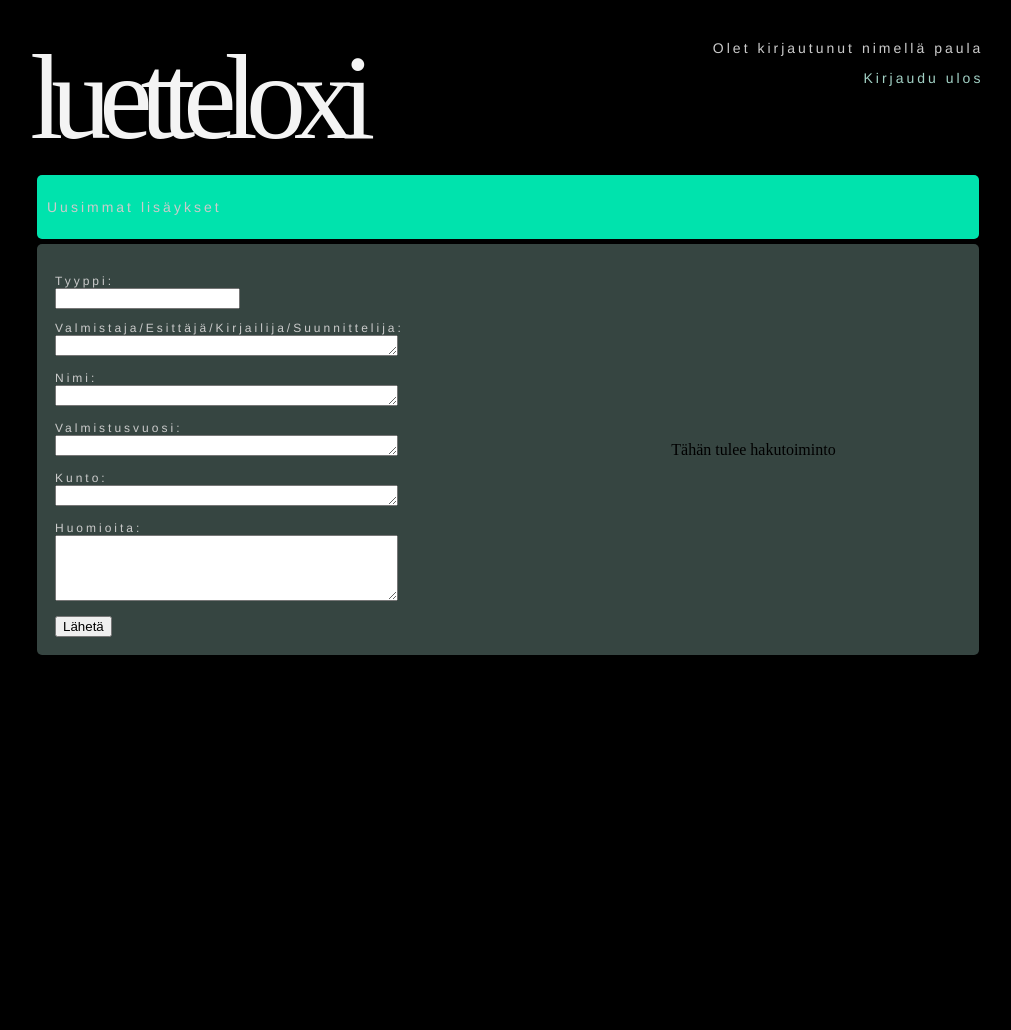
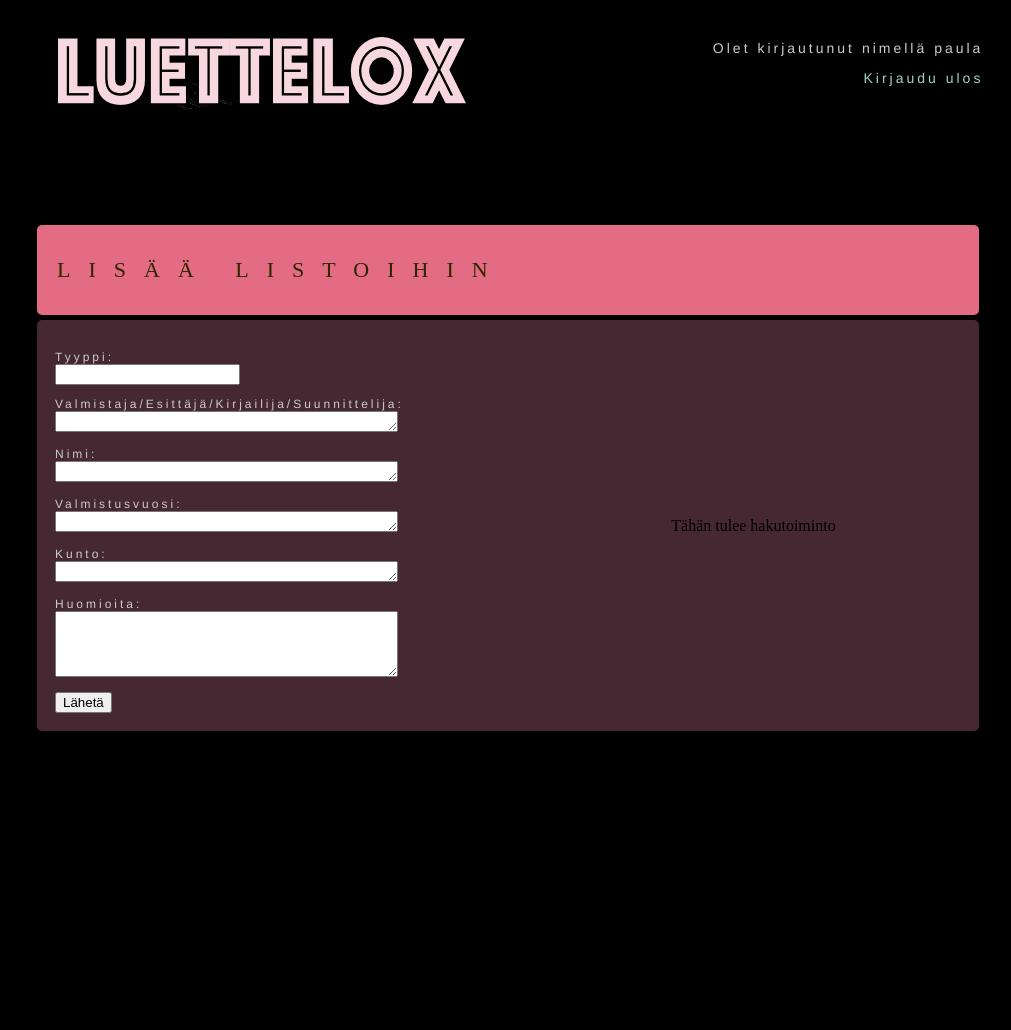
Before and after one commit to tPaux/luettelointiohjelma, a Flask app: page / in a window 1280 px wide. Shown: the whole page, without its empty margins (116-1127 px from the left). Before the commit the page ends 655 px from the top, so only its background shows below. Run offline with Flask 3, Linux system fonts and the light colour scheme; a user stored in the database is signed in; data that the repository does not hold is empty.

Commit message:
updates to everything

```diff
--- a/app.py
+++ b/app.py
@@ -31,9 +31,10 @@ def new_list():
     year = request.form["year"]
     title = request.form["title"]
     condition = request.form["condition"]
+    creator = request.form["creator"]
     username = session["username"]
 
-    list_id = lists.add_list(type, content, year, title, condition, username)
+    list_id = lists.add_list(type, content, year, title, condition, creator, username)
     return redirect("/list/" + str(list_id))
 
 @app.route("/new_item", methods=["POST"])
@@ -42,6 +43,7 @@ def new_item():
     year = request.form["year"]
     title = request.form["type"]
     condition = request.form["condition"]
+    creator = request.form["creator"]
     username = session["username"]
     list_id = request.form["list_id"]
 
@@ -60,6 +62,7 @@ def edit_item(item_id):
         year = request.form["year"]
         title = request.form["type"]
         condition = request.form["condition"]
+        creator = request.form["creator"]
         lists.update_item(item["id"], content, year, title, condition)
         return redirect("/list/" + str(item["list_id"]))
 
--- a/lists.py
+++ b/lists.py
@@ -13,31 +13,31 @@ def get_list(list_id):
     return db.query(sql, [list_id])[0]
 
 def get_items(list_id):
-    sql = """SELECT i.id, i.content, i.sent_at, i.user_id, u.username, i.year, i.title, i.condition
+    sql = """SELECT i.id, i.content, i.sent_at, i.user_id, u.username, i.year, i.title, i.condition, i.creator
              FROM items m, users u
              WHERE i.user_id = u.id AND i.list_id = ?
              ORDER BY i.id"""
     return db.query(sql, [list_id])
 
 def get_item(item_id):
-    sql = "SELECT id, content, year, type, condition, user_id, list_id FROM items WHERE id = ?"
+    sql = "SELECT id, content, year, type, condition, creator, user_id, list_id FROM items WHERE id = ?"
     return db.query(sql, [item_id])[0]
 
-def add_list(type, content, year, title, condition, username):
+def add_list(type, content, year, title, condition, creator, username):
     sql = "INSERT INTO lists (title, user_id) VALUES (?, ?)"
     db.execute(sql, [title, username])
     list_id = db.last_insert_id()
-    add_item(content, year, title, condition, username, list_id)
+    add_item(content, year, title, condition, creator, username, list_id)
     return list_id
 
-def add_item(content, year, title, condition, username, list_id):
-    sql = """INSERT INTO items (content, year, title, condition, sent_at, user_id, list_id) VALUES
+def add_item(content, year, title, condition, creator, username, list_id):
+    sql = """INSERT INTO items (content, year, title, condition, creator, sent_at, user_id, list_id) VALUES
              (?, datetime('now'), ?, ?)"""
-    db.execute(sql, [content, year, title, condition, username, list_id])
+    db.execute(sql, [content, year, title, condition, creator, username, list_id])
 
-def update_item(item_id, content, year, title, condition):
+def update_item(item_id, content, year, title, condition, creator):
     sql = "UPDATE items SET content = ? WHERE id = ?"
-    db.execute(sql, [content, year, title, condition, item_id])
+    db.execute(sql, [content, year, title, condition, creator, item_id])
 
 def remove_item(item_id):
     sql = "DELETE FROM items WHERE id = ?"
--- a/schema.sql
+++ b/schema.sql
@@ -15,6 +15,7 @@ CREATE TABLE items (
     content TEXT,
     year INTEGER,
     title TEXT,
+    creator TEXT,
     condition TEXT,
     sent_at TEXT,
     user_id INTEGER REFERENCES users,
--- a/static/css/styles.css
+++ b/static/css/styles.css
@@ -12,7 +12,7 @@ h1 {
 	font-family: "Times New Roman";
 	font-weight: lighter;
 	font-size: 120px;
-	text-transform: lowercase;
+
 	letter-spacing: -12px;
 	color:#a2d1c5;
 }
@@ -32,9 +32,11 @@ h2 {
 h3 {
 	color: rgb(47, 37, 0);
 	font-family: "Times New Roman";
-	font-size: 16px;
+	font-size: 22px;
+	font-weight: 100;
 	text-transform: uppercase;
-	line-height: 3;
+	letter-spacing: 18px;
+	padding-left: 10px;
 }
 
 
@@ -69,7 +71,7 @@ p {
 }
 
 .headerotsikko {
-	color: #F4F4F4;
+	color: #ffc2c2;
 	text-align: left;
 	line-height: 0%;
 }
@@ -127,7 +129,7 @@ td {
 
 .ylapalkki {
 	width: 88%;
-	height: 100px;
+	height: 150px;
 	padding: 10px;
 	margin: 0px;
 	top: 0px;
@@ -154,23 +156,24 @@ td {
 	margin: 10px;
 	border-radius: 100px;
 	left: 10%;
-	top: 150px;
+	top: 200px;
 	text-align: left;
 	position: absolute;
 }
 
 .paapalkkicontainertumma {
 	width: 90%;
-	background-color: rgba(0, 255, 195, 0.889);
+	background-color: rgba(255, 122, 149, 0.889);
 	border-radius: 5px;
-	height: auto;
+	padding-left: 10px;
+	height: min-content;
 	padding: 10px;
 	margin: 5px;
 }
 
 .paapalkkicontainervaalea {
 	width: 90%;
-	background-color: rgba(200, 255, 240, 0.27);
+	background-color: rgba(255, 148, 184, 0.27);
 	border-radius: 5px;
 	height: auto;
 	padding: 10px;
--- a/templates/index.html
+++ b/templates/index.html
@@ -2,7 +2,7 @@
 <html>
 
 <head>
-  <title>Luetteloxi</title>
+  <title>luetteloxi</title>
   <link rel="stylesheet" href="{{ url_for('static', filename='css/styles.css') }}">
 </head>
 
@@ -15,7 +15,7 @@
 <table>
 	<tr>
 		<td>
-			<h1 class="headerotsikko">Luetteloxi</h1>
+			<img src="static/logo.jpg">
 		</td>
 		<td>
 			<table class="ylhaalla">
@@ -59,7 +59,7 @@
   <div class="paapalkki">
     {% if session.username %}
   	<div class="paapalkkicontainertumma">
-  	<p class="ptummatausta"> Uusimmat lisäykset</p>
+  	<p class="ptummatausta"> <h3>Lisää listoihin</h3></p>
   	</div>
   	<div class="paapalkkicontainervaalea">
   	{% for list in lists %}
```
Also changed, not shown: static/logo.gif (added), static/logo.jpg (added).
